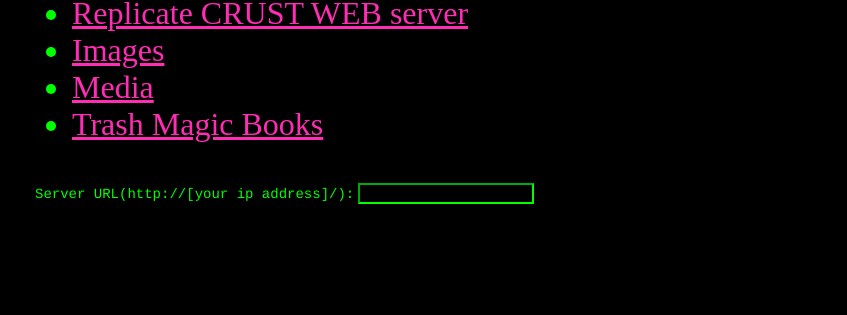
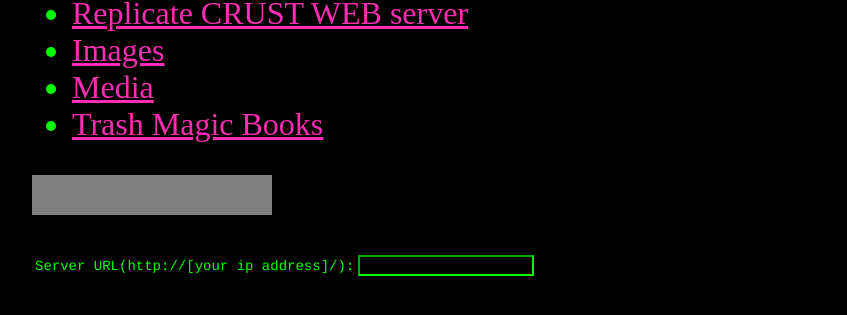
Before and after one commit to LafeLabs/crustweb, a plain HTML site: page index.html in a window 1280 px wide. Shown: the part 741-1056 px from the top of the page, without its empty margins (104-951 px from the left). Drawn offline with Linux system fonts and the light colour scheme; a script that the page names is missing.

Commit message:
fixed qrcode border color to get contrast for scans on black background

```diff
--- a/index.html
+++ b/index.html
@@ -63,7 +63,7 @@
 serverurl = "http://localhost/";
 
 codesquaresize = 200;
-
+document.getElementById("qrcode").style.width = codesquaresize.toString() + "px";
 qrcode = new QRCode(document.getElementById("qrcode"), {
 	text: serverurl,
 	width: codesquaresize,
@@ -130,7 +130,9 @@ body{
     color:#00ff00;
 }
 #qrcode{
-
+    border:solid;
+    border-width:20px;
+    border-color:#808080;
 }
 h1{
     text-align:center;
```
